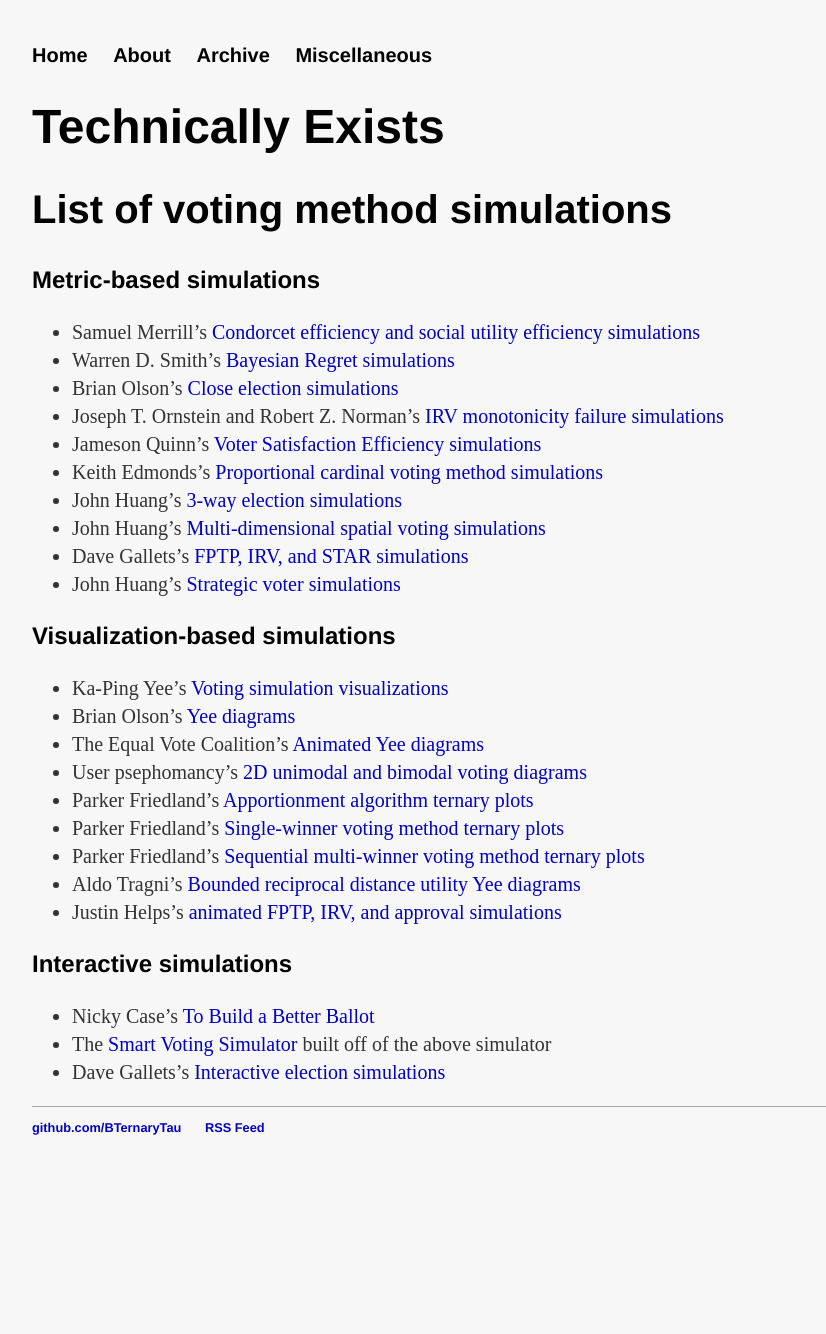
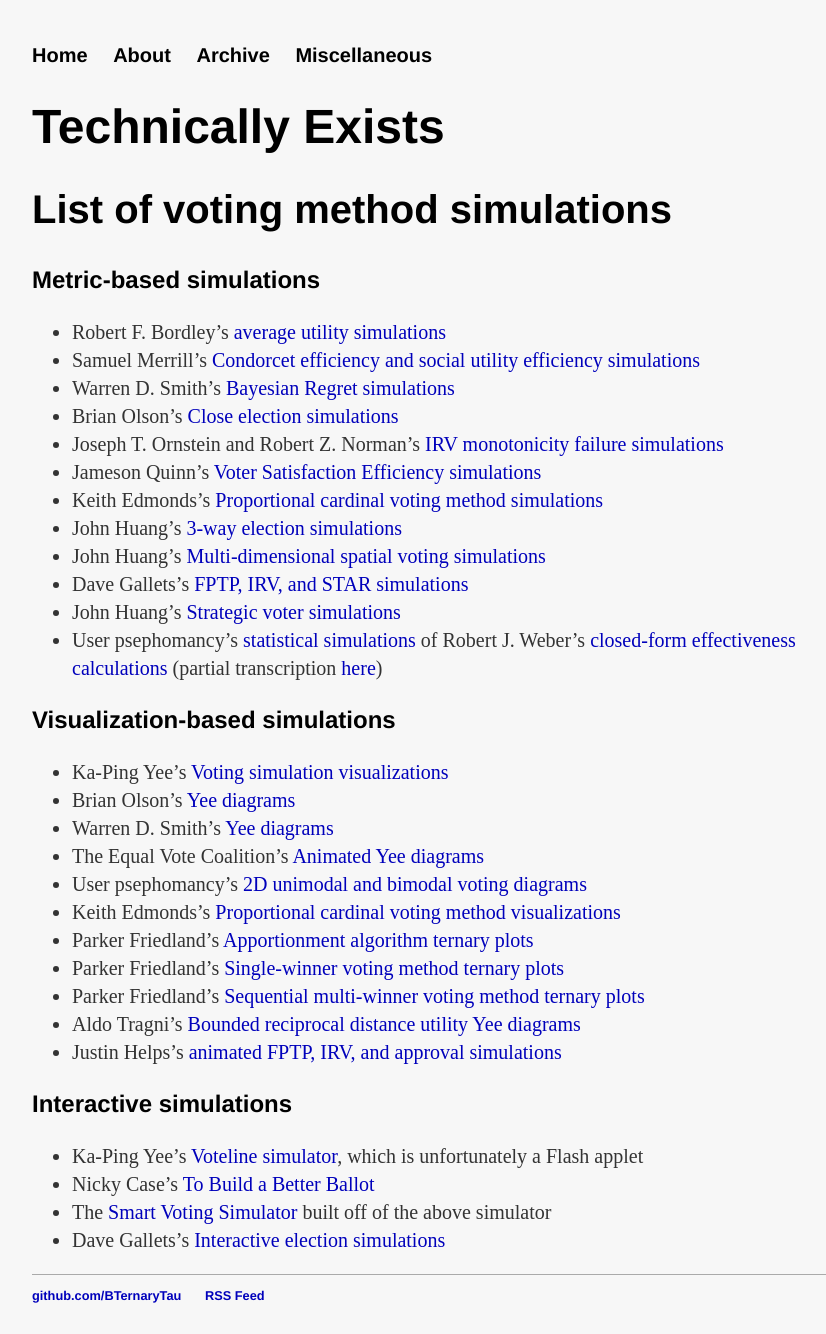
Before and after one commit to BTernaryTau/bternarytau.github.io, a Jekyll site: the page built from miscellaneous/voting-theory/list-of-voting-method-simulations.md, in a window 1280 px wide. Shown: the whole page, without its empty margins (208-1034 px from the left). Built offline with Jekyll 4.4.1, drawn with Linux system fonts in a browser that asks for light colours; nearby versions of some CDN libraries; comment, search, counter and statistics services are not loaded; before the commit the page ends 1166 px from its top, so only the background shows below that.

Commit message:
Add even more voting method sims

```diff
--- a/miscellaneous/voting-theory/list-of-voting-method-simulations.md
+++ b/miscellaneous/voting-theory/list-of-voting-method-simulations.md
@@ -6,6 +6,7 @@ title: "List of voting method simulations"
 ## {{ page.title }}
 ### Metric-based simulations
 
+* Robert F. Bordley's [average utility simulations](https://www.jstor.org/stable/1956015)
 * Samuel Merrill's [Condorcet efficiency and social utility efficiency simulations](https://www.jstor.org/stable/2110786)
 * Warren D. Smith's [Bayesian Regret simulations](https://rangevoting.org/BayRegDum.html)
 * Brian Olson's [Close election simulations](https://bolson.org/voting/sim.html)
@@ -16,13 +17,16 @@ title: "List of voting method simulations"
 * John Huang's [Multi-dimensional spatial voting simulations](http://votesim.usa4r.org/spatial5dim/spatial5dim.html)
 * Dave Gallets's [FPTP, IRV, and STAR simulations](http://sites.gallets.org/election-sim/irv-vs-star/)
 * John Huang's [Strategic voter simulations](http://votesim.usa4r.org/tactical/tactical.html)
+* User psephomancy's [statistical simulations](https://www.votingtheory.org/forum/topic/28/graphs-and-notes-from-weber-1977) of Robert J. Weber's [closed-form effectiveness calculations](https://cowles.yale.edu/publications/cfdp/cfdp-498) (partial transcription [here](https://gist.github.com/endolith/e64af102646bef7b4b2714733c2c31ce))
 
 ### Visualization-based simulations
 
 * Ka-Ping Yee's [Voting simulation visualizations](http://zesty.ca/voting/sim/)
 * Brian Olson's [Yee diagrams](https://bolson.org/voting/sim_one_seat/)
+* Warren D. Smith's [Yee diagrams](https://www.rangevoting.org/Extremism.html)
 * The Equal Vote Coalition's [Animated Yee diagrams](https://www.youtube.com/watch?v=-4FXLQoLDBA)
 * User psephomancy's [2D unimodal and bimodal voting diagrams](https://imgur.com/gallery/huNsRO6)
+* Keith Edmonds's [Proportional cardinal voting method visualizations](https://forum.electionscience.org/t/utilitarian-sum-vs-monroe-selection/355)
 * Parker Friedland's [Apportionment algorithm ternary plots](https://forum.electionscience.org/t/apportionment-algorithems-visualized/569)
 * Parker Friedland's [Single-winner voting method ternary plots](https://forum.electionscience.org/t/single-winner-voting-methods-visualized/575)
 * Parker Friedland's [Sequential multi-winner voting method ternary plots](https://forum.electionscience.org/t/sequential-multiwinner-voting-methods-visualized/773)
@@ -31,6 +35,7 @@ title: "List of voting method simulations"
 
 ### Interactive simulations
 
+* Ka-Ping Yee's [Voteline simulator](http://zesty.ca/voting/voteline/), which is unfortunately a Flash applet
 * Nicky Case's [To Build a Better Ballot](https://ncase.me/ballot/)
 * The [Smart Voting Simulator](https://www.smartvotesim.com/) built off of the above simulator
 * Dave Gallets's [Interactive election simulations](http://sites.gallets.org/election-sim/)
```
